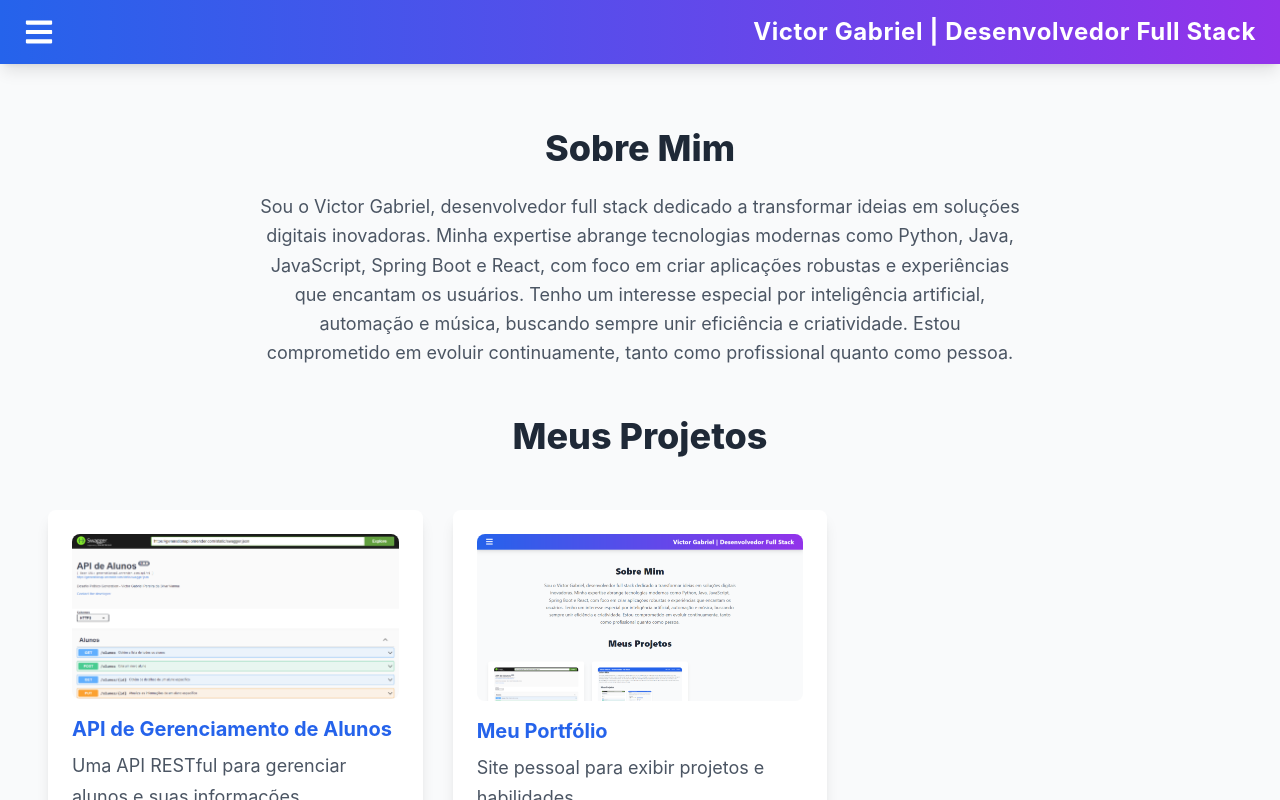
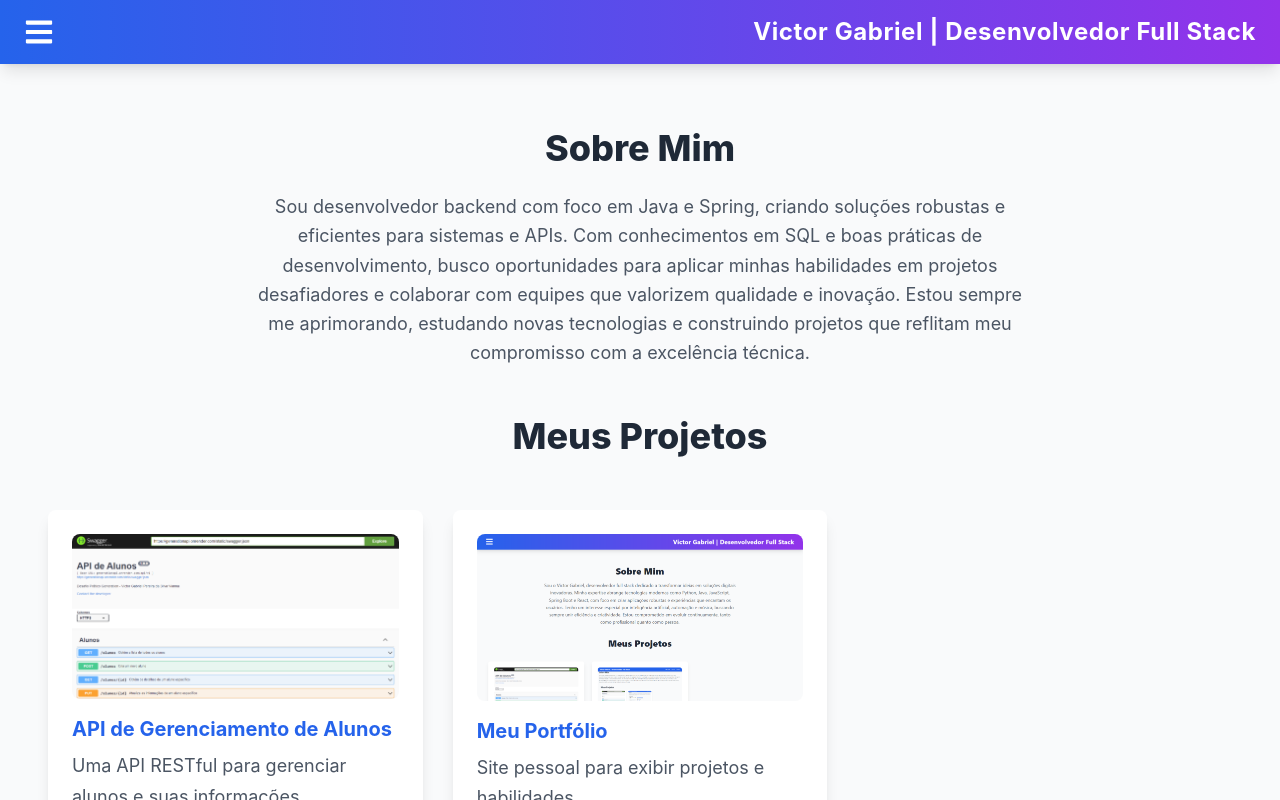
Before and after one commit to vgvianna/MyPortfolio, a React (Create React App) app: page / in a window 1280 px wide. Shown: the top 800 px of the page. Built offline with nearby package versions, Linux system fonts and the light colour scheme.

Commit message:
Update Sobre mim.

```diff
--- a/src/App.js
+++ b/src/App.js
@@ -80,14 +80,14 @@ function App() {
             Sobre Mim
           </h2>
           <p className="text-gray-600 leading-relaxed text-lg text-center max-w-3xl mx-auto">
-            Sou o Victor Gabriel, desenvolvedor full stack dedicado a
-            transformar ideias em soluções digitais inovadoras. Minha expertise
-            abrange tecnologias modernas como Python, Java, JavaScript, Spring
-            Boot e React, com foco em criar aplicações robustas e experiências
-            que encantam os usuários. Tenho um interesse especial por
-            inteligência artificial, automação e música, buscando sempre unir
-            eficiência e criatividade. Estou comprometido em evoluir
-            continuamente, tanto como profissional quanto como pessoa.
+            Sou desenvolvedor backend com foco em Java e Spring, criando
+            soluções robustas e eficientes para sistemas e APIs. Com
+            conhecimentos em SQL e boas práticas de desenvolvimento, busco
+            oportunidades para aplicar minhas habilidades em projetos
+            desafiadores e colaborar com equipes que valorizem qualidade e
+            inovação. Estou sempre me aprimorando, estudando novas tecnologias e
+            construindo projetos que reflitam meu compromisso com a excelência
+            técnica.
           </p>
         </section>
 
```
